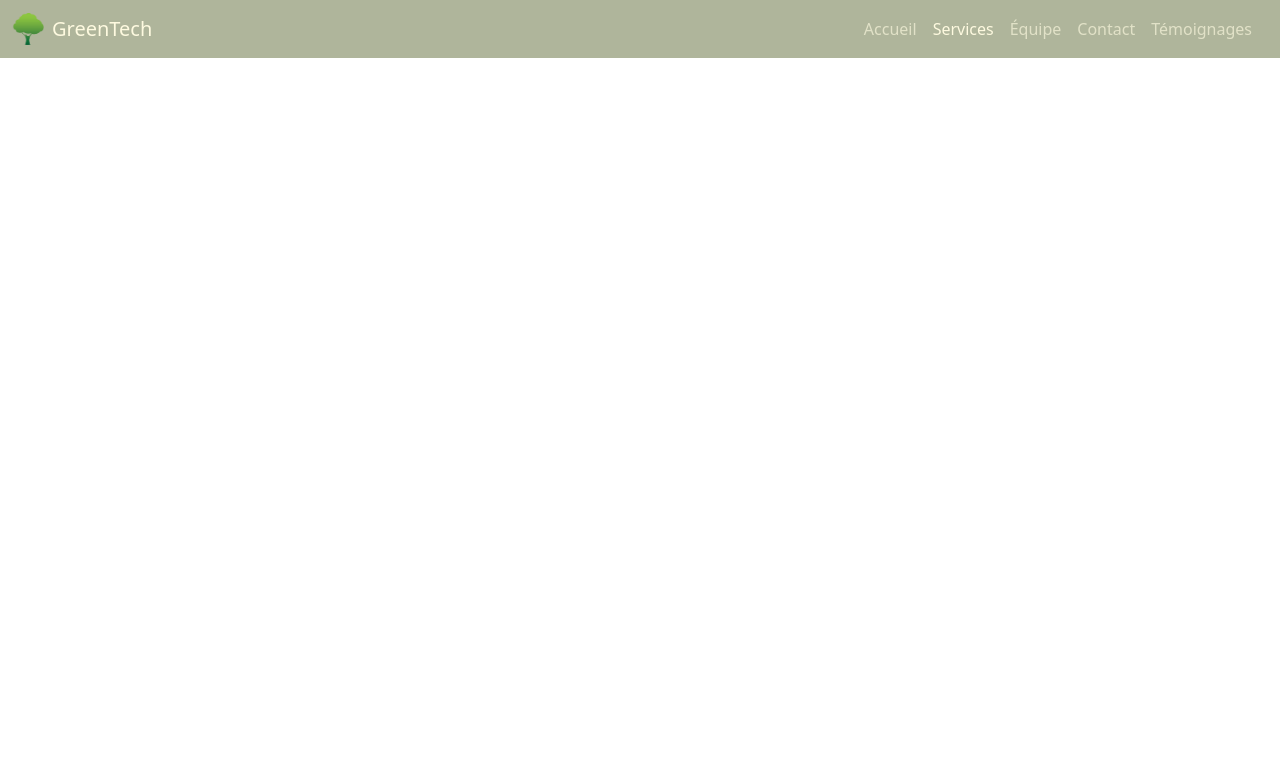
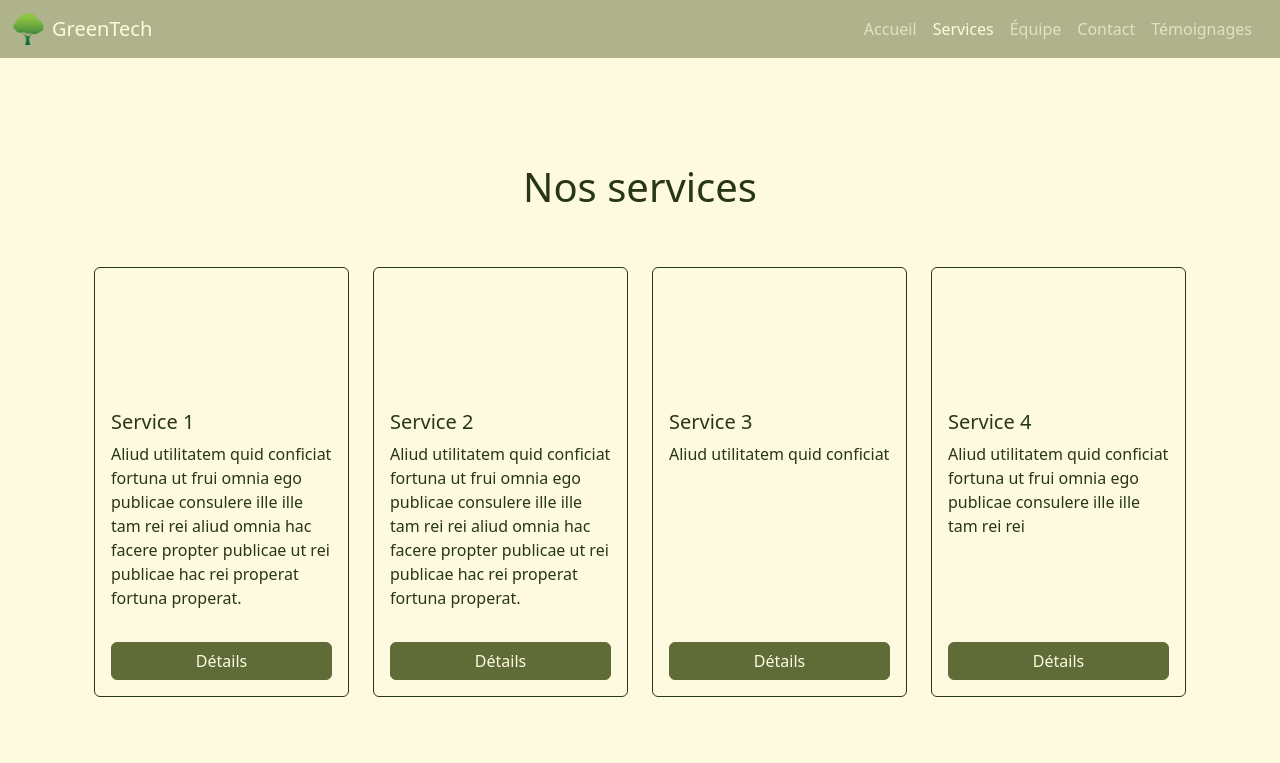
Before and after one commit to AndrewSmithiesDev/greentech, a website: page services.html in a window 1280 px wide. Drawn offline with nearby package versions, Linux system fonts and the light colour scheme; files that its build step writes are made by us from their sources.

Commit message:
Add cards in services page Add a custom btn-secondary class to set the text color to our primary color instead of the automatically computed contrast color Fix bootstrap icons font path when importing the scss file version

```diff
--- /dev/null
+++ b/scss/_services.scss
@@ -0,0 +1,12 @@
+.services-hero {
+  padding: 100px 0 40px;
+}
+
+.my-card {
+  transition: transform 0.3s, box-shadow 0.3s;
+}
+
+.my-card:hover {
+  transform: scale(1.05);
+  box-shadow: $box-shadow;
+}
--- a/scss/_variables.scss
+++ b/scss/_variables.scss
@@ -11,3 +11,13 @@ $navbar-light-active-color:         rgba($primary, 1);
 $navbar-light-disabled-color:       rgba($primary, .3);
 $navbar-light-icon-color:           rgba($primary, .75);
 $navbar-light-toggler-border-color: rgba($primary, .15);
+
+$spacer: 1rem;
+
+$card-bg: none;
+$card-title-color: $dark;
+$card-color: $dark;
+$card-border-color: $dark;
+$card-cap-bg: none;
+$card-cap-padding-y: $spacer;
+$card-height: 100%;
--- a/scss/style.scss
+++ b/scss/style.scss
@@ -1,10 +1,12 @@
 @import "./variables";
 @import "../node_modules/bootstrap/scss/bootstrap";
-@import "../node_modules/bootstrap-icons/font/bootstrap-icons.css";
+$bootstrap-icons-font-dir: "../node_modules/bootstrap-icons/font/fonts";
+@import "../node_modules/bootstrap-icons/font/bootstrap-icons";
 @import "./animations";
 @import "./footer";
 @import "./header";
 @import "./home";
+@import "./services";
 
 html {
     scroll-behavior: smooth;
@@ -13,3 +15,14 @@ html {
 body {
     margin: 0;
 }
+
+.my-btn-secondary {
+  @include button-variant(
+    $background: $secondary,
+    $border: $secondary,
+    $color: $primary,
+    $hover-color: $primary,
+    $active-color: $primary,
+    $disabled-color: $primary
+  );
+}
--- a/services.html
+++ b/services.html
@@ -40,6 +40,83 @@
       </nav>
     </header>
 
+    <main>
+      <section class="services-hero bg-primary d-flex flex-column min-vh-100">
+        <div class="container flex-grow-1 d-flex flex-column justify-content-center align-items-center gap-5">
+          <h1 class="text-center text-dark">Nos services</h1>
+          <div class="row gy-4 w-100">
+            <div class="col-12 col-md-6 col-xl-3">
+              <div class="card my-card">
+                <div class="ratio" style="--bs-aspect-ratio: 50%;">
+                  <svg class="bi card-img-top p-3 text-secondary" fill="currentColor">
+                    <use xlink:href="node_modules/bootstrap-icons/bootstrap-icons.svg#tree-fill"/>
+                  </svg>
+                </div>
+                <div class="card-body">
+                  <h5 class="card-title">Service 1</h5>
+                  <p class="card-text">Aliud utilitatem quid conficiat fortuna ut frui omnia ego publicae consulere ille ille tam rei rei aliud omnia hac facere propter publicae ut rei publicae hac rei properat fortuna properat.</p>
+                </div>
+                <div class="card-footer border-top-0">
+                  <a href="#" class="btn my-btn-secondary w-100">Détails</a>
+                </div>
+              </div>
+            </div>
+            <div class="col-12 col-md-6 col-xl-3">
+              <div class="card my-card">
+                <div class="ratio" style="--bs-aspect-ratio: 50%;">
+                  <svg class="bi card-img-top p-3 text-secondary" fill="currentColor">
+                    <use xlink:href="node_modules/bootstrap-icons/bootstrap-icons.svg#tree-fill"/>
+                  </svg>
+                </div>
+                <div class="card-body">
+                  <h5 class="card-title">Service 2</h5>
+                  <p class="card-text">Aliud utilitatem quid conficiat fortuna ut frui omnia ego publicae consulere ille ille tam rei rei aliud omnia hac facere propter publicae ut rei publicae hac rei properat fortuna properat.</p>
+                </div>
+                <div class="card-footer border-top-0">
+                  <a href="#" class="btn my-btn-secondary w-100">Détails</a>
+                </div>
+              </div>
+            </div>
+            <div class="col-12 col-md-6 col-xl-3">
+              <div class="card my-card">
+                <div class="ratio" style="--bs-aspect-ratio: 50%;">
+                  <svg class="bi card-img-top p-3 text-secondary" fill="currentColor">
+                    <use xlink:href="node_modules/bootstrap-icons/bootstrap-icons.svg#tree-fill"/>
+                  </svg>
+                </div>
+                <div class="card-body">
+                  <h5 class="card-title">Service 3</h5>
+                  <p class="card-text">Aliud utilitatem quid conficiat</p>
+                </div>
+                <div class="card-footer border-top-0">
+                  <a href="#" class="btn my-btn-secondary w-100">Détails</a>
+                </div>
+              </div>
+            </div>
+            <div class="col-12 col-md-6 col-xl-3">
+              <div class="card my-card">
+                <div class="ratio" style="--bs-aspect-ratio: 50%;">
+                  <svg class="bi card-img-top p-3 text-secondary" fill="currentColor">
+                    <use xlink:href="node_modules/bootstrap-icons/bootstrap-icons.svg#tree-fill"/>
+                  </svg>
+                </div>
+                <div class="card-body">
+                  <h5 class="card-title">Service 4</h5>
+                  <p class="card-text">Aliud utilitatem quid conficiat fortuna ut frui omnia ego publicae consulere ille ille tam rei rei</p>
+                </div>
+                <div class="card-footer border-top-0">
+                  <a href="#" class="btn my-btn-secondary w-100">Détails</a>
+                </div>
+              </div>
+            </div>
+          </div>
+        </div>
+      </section>
+      <section class="services-why-choose-us">
+
+      </section>
+    </main>
+
     <script src="https://cdn.jsdelivr.net/npm/bootstrap@5.3.7/dist/js/bootstrap.bundle.min.js" integrity="sha384-ndDqU0Gzau9qJ1lfW4pNLlhNTkCfHzAVBReH9diLvGRem5+R9g2FzA8ZGN954O5Q" crossorigin="anonymous"></script>
   </body>
 
```
